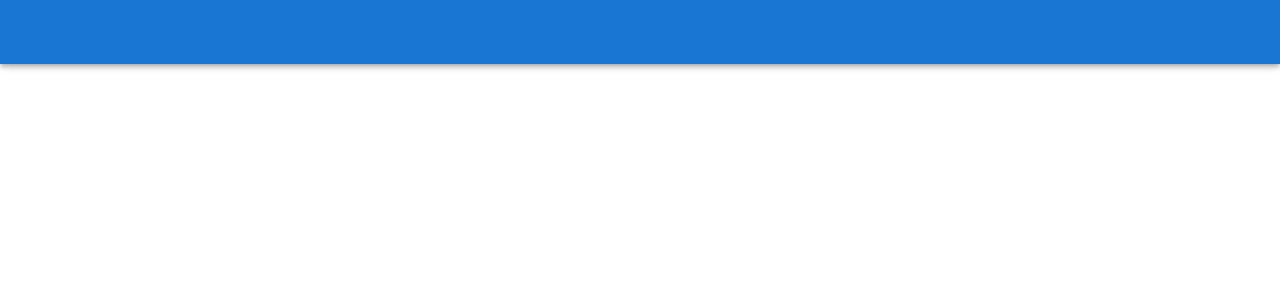
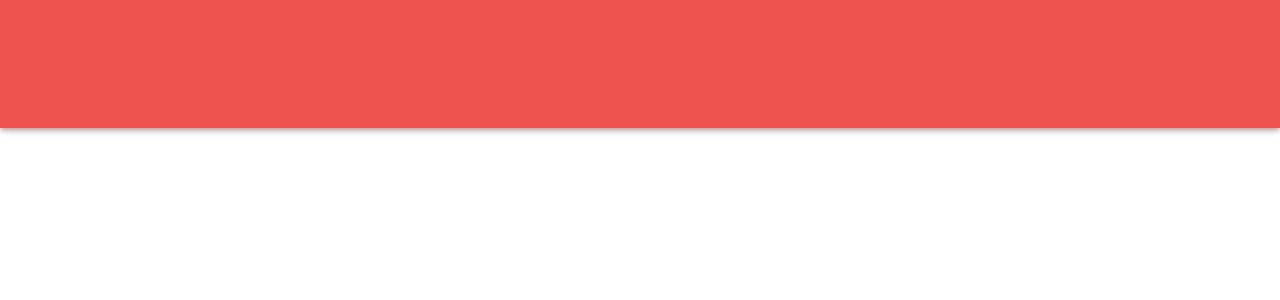
Before and after one commit to HazemGharib/mbc-schedule, a Vue app: page / in a window 1280 px wide. Shown: the top 300 px of the page. Built offline with nearby package versions, Linux system fonts and the light colour scheme.

Commit message:
Minor UI tweaks

```diff
--- a/public/index.html
+++ b/public/index.html
@@ -1,5 +1,5 @@
 <!DOCTYPE html>
-<html lang="en">
+<html lang="en" style="overflow-y: auto;">
   <head>
     <meta charset="utf-8">
     <meta http-equiv="X-UA-Compatible" content="IE=edge">
--- a/src/App.vue
+++ b/src/App.vue
@@ -1,8 +1,12 @@
 <template>
   <v-app>
-    <v-app-bar app color="primary" dark></v-app-bar>
+    <v-app-bar app color="red lighten-1" dark shrink-on-scroll></v-app-bar>
 
-    <v-main></v-main>
+    <v-main>
+      <v-sheet id="scroll-target">
+        <router-view class="router-view" />
+      </v-sheet>
+    </v-main>
   </v-app>
 </template>
 
@@ -17,3 +21,9 @@ export default Vue.extend({
   data: () => ({})
 });
 </script>
+
+<style>
+.router-view {
+  margin: 2em;
+}
+</style>
--- a/src/router/index.ts
+++ b/src/router/index.ts
@@ -1,6 +1,5 @@
 import Vue from "vue";
 import VueRouter, { RouteConfig } from "vue-router";
-import Home from "../views/Home.vue";
 
 Vue.use(VueRouter);
 
@@ -8,7 +7,7 @@ const routes: Array<RouteConfig> = [
   {
     path: "/",
     name: "Home",
-    component: Home
+    component: () => import("../views/Home.vue")
   },
   {
     path: "/about",
```
Also changed, not shown: src/assets/logo.svg (deleted).
